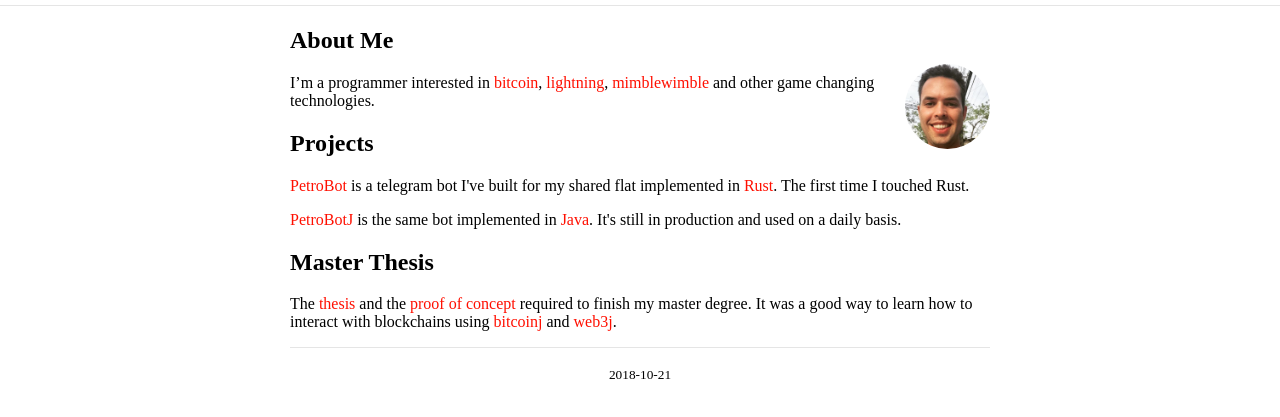
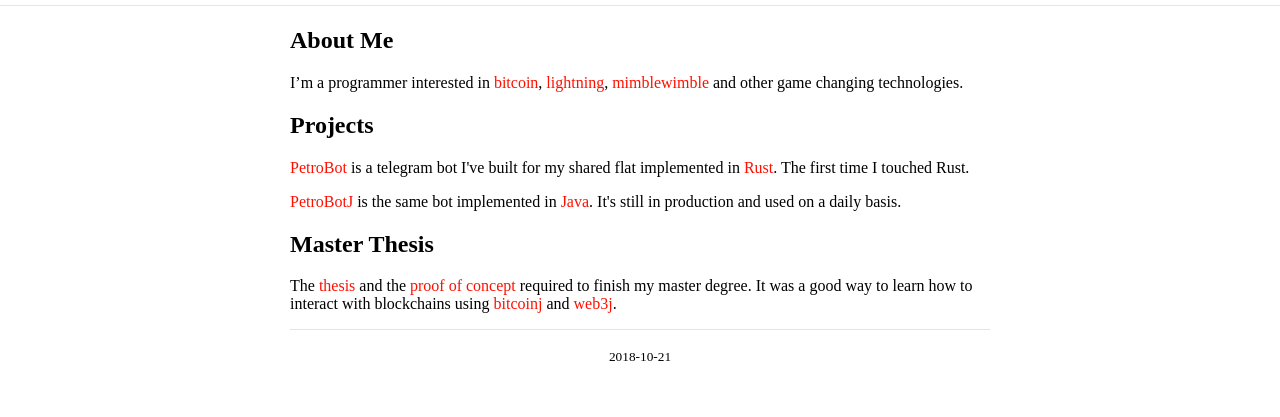
Before and after one commit to ossel/ossel.github.io, a plain HTML site: page index.html in a window 1280 px wide. Shown: the part 103-520 px from the top of the page. Drawn offline with Linux system fonts and the light colour scheme; a web font is replaced by a local one.

Commit message:
Update index

```diff
--- a/index.html
+++ b/index.html
@@ -42,7 +42,7 @@
 
                 <h2 id="about-me">About Me</h2>
 
-<p><img class="profile-picture" src="img/pic.jpg"></p>
+<!--<p><img class="profile-picture" src="img/pic.jpg"></p> -->
 
 <p>I’m a programmer interested in <a href="https://github.com/bitcoin/bitcoin">bitcoin</a>, <a href="https://lightning.network/">lightning</a>, <a href="https://github.com/mimblewimble/grin">mimblewimble</a> and other game changing technologies.</p>
 
```
Also changed, not shown: img/pic.jpg (deleted).
